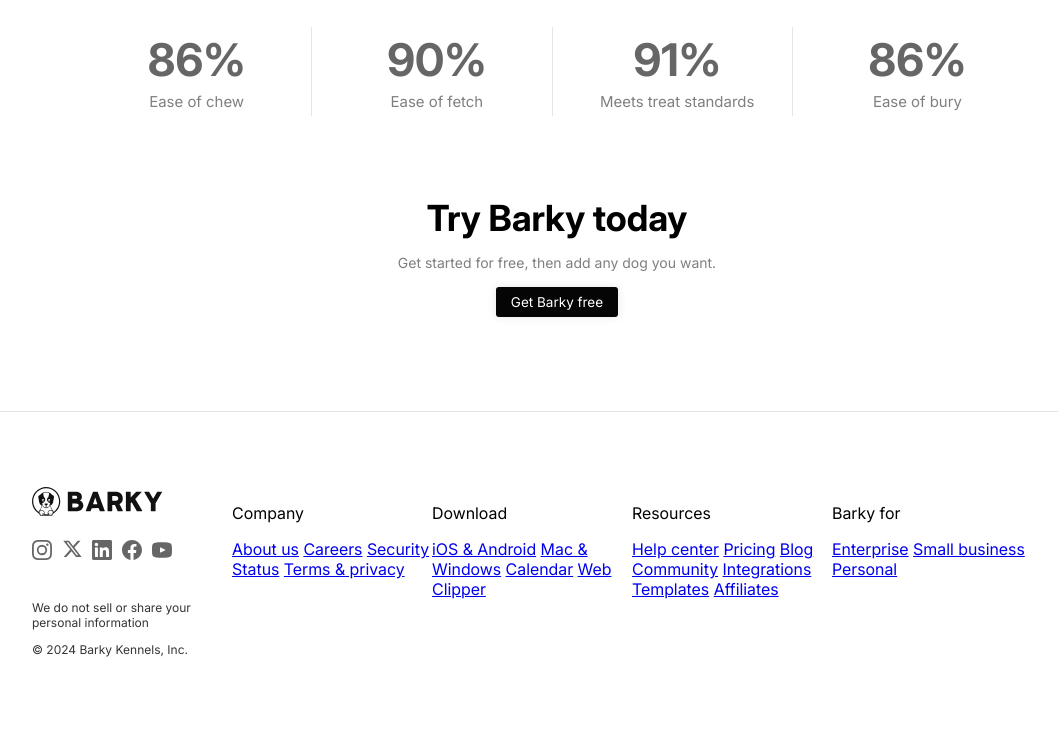
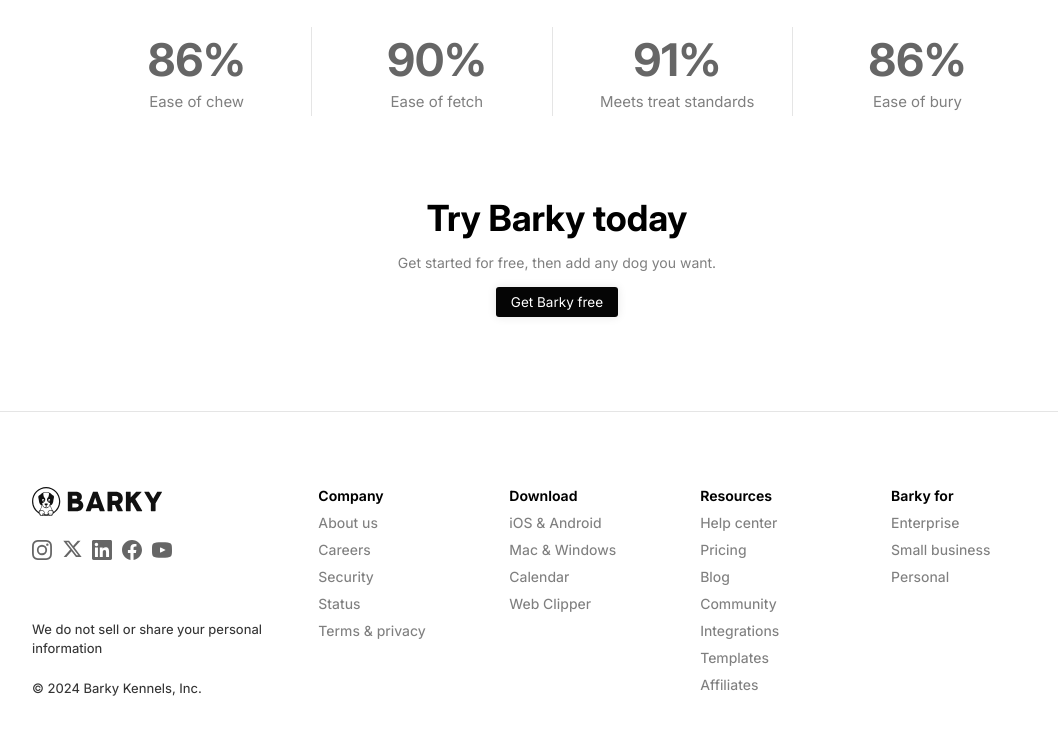
Before and after one commit to Zahra-013/Projekt, a plain HTML site: page index.html in a window 1280 px wide. Shown: the part 5485-6220 px from the top of the page, without its empty margins (83-1141 px from the left). Drawn offline with Linux system fonts and the light colour scheme.

Commit message:
Add stylings to rest of footer elements

```diff
--- a/index.html
+++ b/index.html
@@ -265,7 +265,7 @@
             <p>We do not sell or share your personal information</p>
             <p>&copy; 2024 Barky Kennels, Inc.</p>
         </div>
-        <div>
+        <div class="groups">
             <p class="group">Company</p>
             <a href="#" class="links">About us</a>
             <a href="#" class="links">Careers</a>
@@ -273,14 +273,14 @@
             <a href="#" class="links">Status</a>
             <a href="#" class="links">Terms & privacy</a>
         </div>
-        <div>
+        <div class="groups">
             <p class="group">Download</p>
             <a href="#" class="links">iOS & Android</a>
             <a href="#" class="links">Mac & Windows</a>
             <a href="#" class="links">Calendar</a>
             <a href="#" class="links">Web Clipper</a>
         </div>
-        <div>
+        <div class="groups">
             <p class="group">Resources</p>
             <a href="#" class="links">Help center</a>
             <a href="#" class="links">Pricing</a>
@@ -290,7 +290,7 @@
             <a href="#" class="links">Templates</a>
             <a href="#" class="links">Affiliates</a>
         </div>
-        <div>
+        <div class="groups">
             <p class="group">Barky for</p>
             <a href="#" class="links">Enterprise</a>
             <a href="#" class="links">Small business</a>
--- a/styles.css
+++ b/styles.css
@@ -418,12 +418,12 @@ footer {
     padding: 75px 100px;
 
     display: grid;
-    grid-template-columns: repeat(5, 200px);
+    grid-template-columns: 1.5fr repeat(4, 1fr);
 }
 
 #share {
     margin-top: 20px;
-    margin-bottom: 40px;
+    margin-bottom: 60px;
     display: grid;
     grid-template-columns: repeat(5, 20px);
     gap: 10px;
@@ -438,6 +438,31 @@ footer {
 }
 
 #contact p {
-    font-size: 12px;
+    margin-bottom: 20px;
+    font-size: 13px;
+    font-weight: 450;
+    line-height: 1.5;
     color: #353535;
 }
+
+.groups {
+    display: flex;
+    flex-direction: column;
+    gap: 10px;
+    font-size: 14px;
+}
+
+.group {
+    margin: 0;
+    font-weight: 650;
+}
+
+.links {
+    text-decoration: none;
+    color: #7f7f7f;
+    font-weight: 450;
+}
+
+.links:hover {
+    text-decoration: underline;
+}
```
